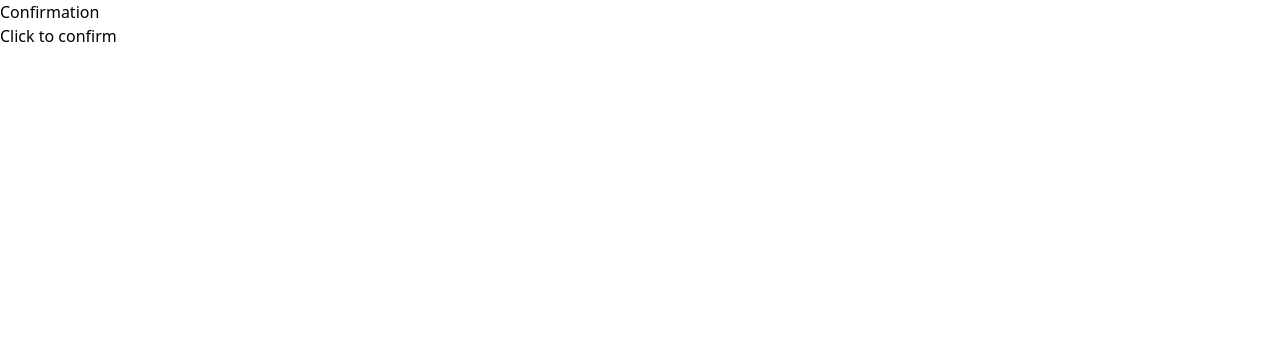
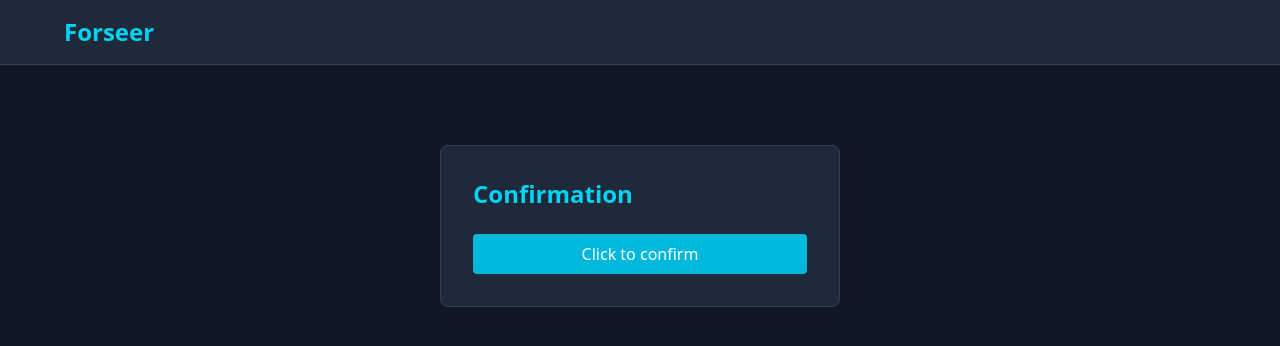
Before and after one commit to ecetinerdem/forseerv2, a React (Vite) app in the folder web/: page /confirm/1 in a window 1280 px wide. Shown: the top 346 px of the page. Built offline with nearby package versions, Linux system fonts and the light colour scheme; no server answers.

Commit message:
add tailwind to confirmation

```diff
--- a/web/src/ConfirmationPage.tsx
+++ b/web/src/ConfirmationPage.tsx
@@ -19,9 +19,24 @@ export const ConfirmationPage = () => {
   }
 
   return (
-    <div>
-      <h1>Confirmation</h1>
-      <button onClick={handleConfirm}>Click to confirm</button>
+    <div className="min-h-screen bg-gray-900 text-white">
+      <nav className="bg-gray-800 border-b border-gray-700 px-6 py-4">
+        <div className="max-w-6xl mx-auto">
+          <h1 className="text-2xl font-bold text-cyan-400">Forseer</h1>
+        </div>
+      </nav>
+
+      <div className="max-w-md mx-auto px-6 py-20">
+        <div className="bg-gray-800 rounded-lg p-8 border border-gray-700">
+          <h2 className="text-2xl font-bold mb-6 text-cyan-400">Confirmation</h2>
+          <button
+            onClick={handleConfirm}
+            className="w-full bg-cyan-500 hover:bg-cyan-600 text-white py-2 rounded font-medium"
+          >
+            Click to confirm
+          </button>
+        </div>
+      </div>
     </div>
   )
 }
```
